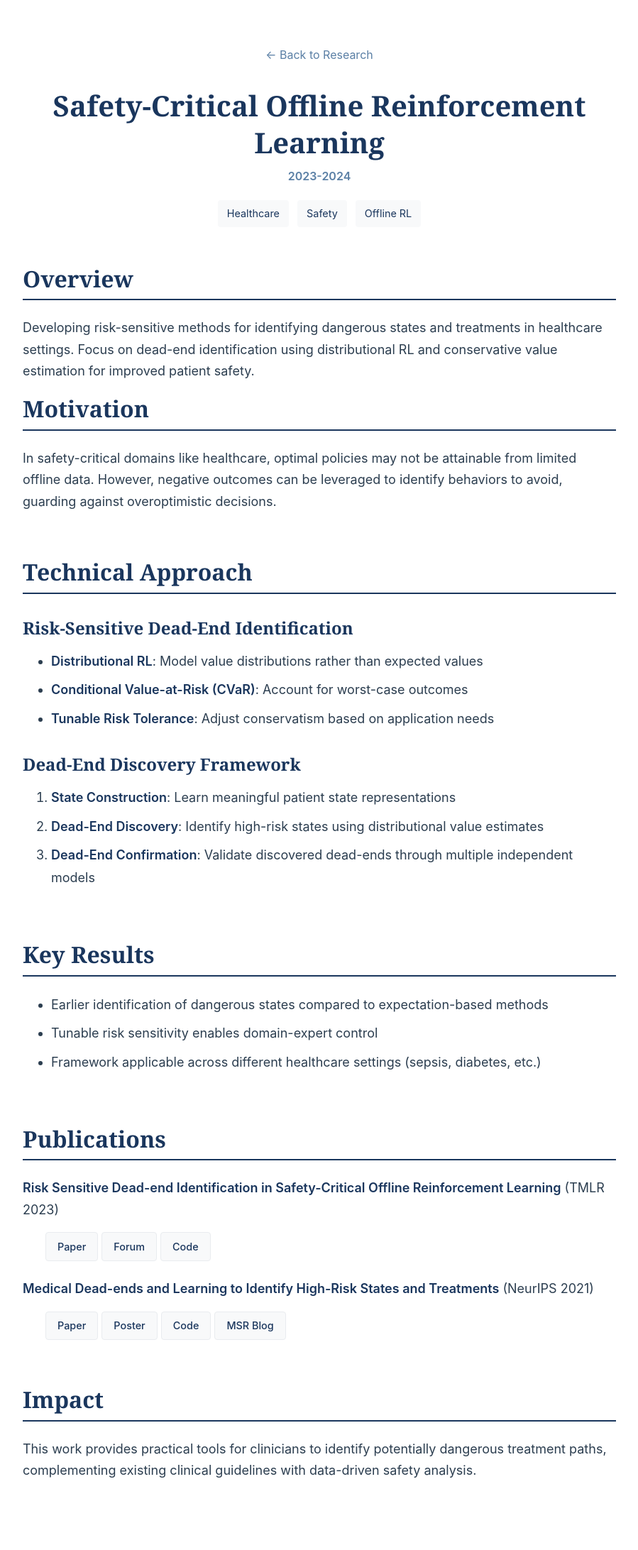
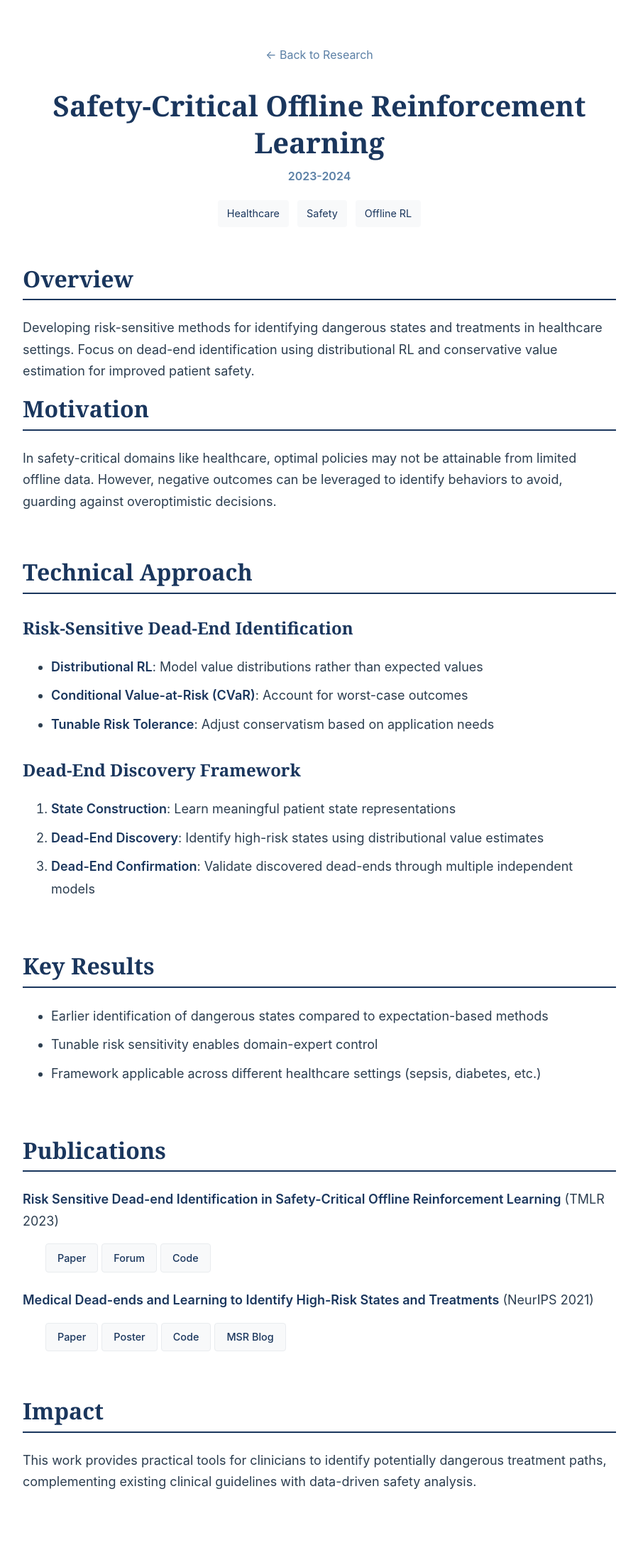
Before and after one commit to twkillian/twkillian.github.io, a Jekyll site: the page built from _research/safety-critical-offline-rl.md, in a window 1280 px wide. Shown: the whole page at 71% size, without its empty margins (190-1089 px from the left). Built offline with Jekyll 4.4.1, drawn with Linux system fonts in a browser that asks for light colours.

Commit message:
Fix image and list styling with !important and p img selector
Added !important to override inline styles and target images within
p tags. Also added top margin to lists for proper spacing.

Co-Authored-By: Claude Sonnet 4.5 <noreply@anthropic.com>

```diff
--- a/assets/css/style.css
+++ b/assets/css/style.css
@@ -469,13 +469,22 @@ em {
   max-width: 100%;
   height: auto;
   display: block;
-  margin: 2rem auto;
+  margin: 2rem auto !important;
+  border-radius: 8px;
+}
+
+.post-content p img {
+  max-width: 100%;
+  height: auto;
+  display: block;
+  margin: 2rem auto !important;
   border-radius: 8px;
 }
 
 .post-content ul,
 .post-content ol {
   margin-left: 2rem;
+  margin-top: 1.5rem;
   margin-bottom: 1.5rem;
   padding-left: 0.5rem;
 }
```
